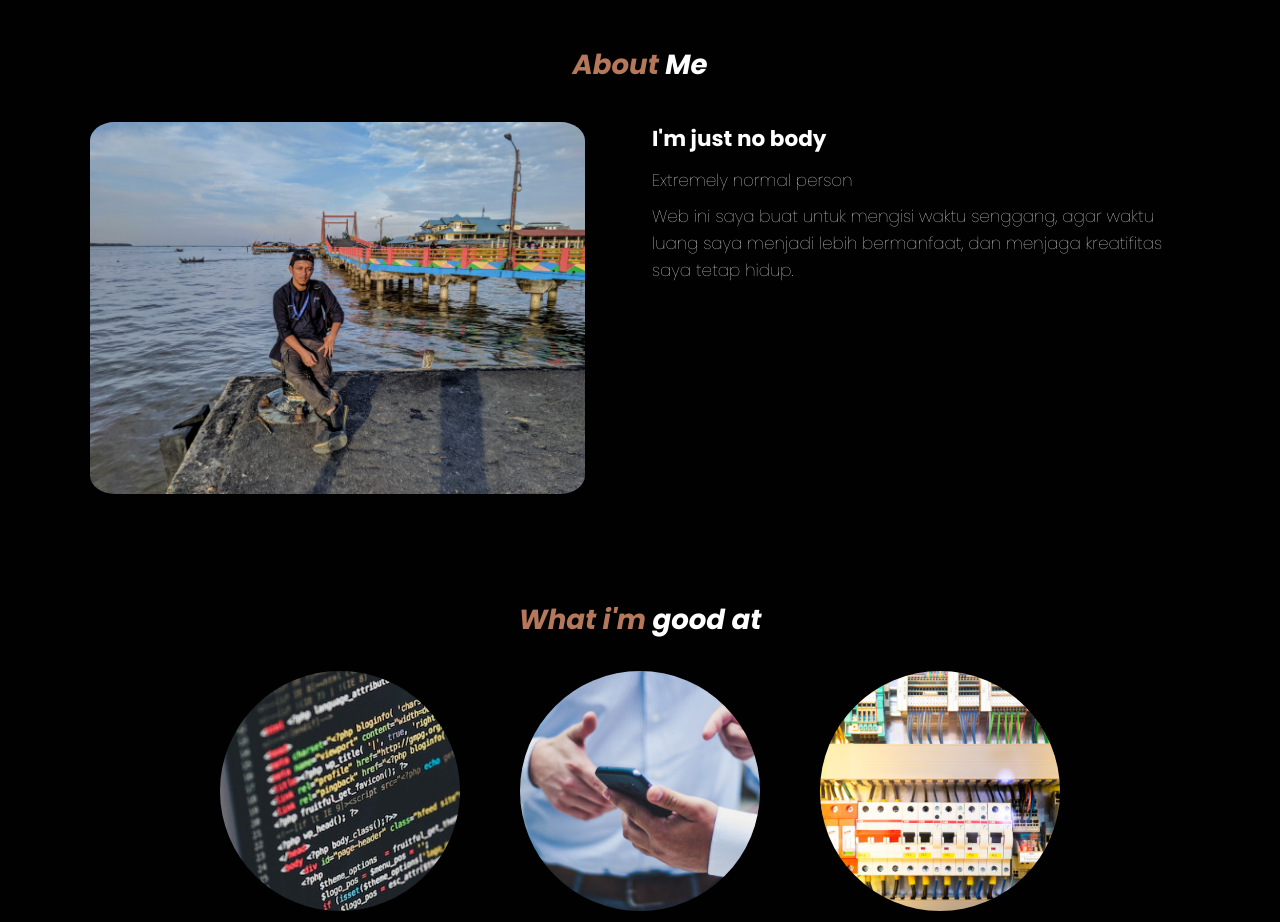
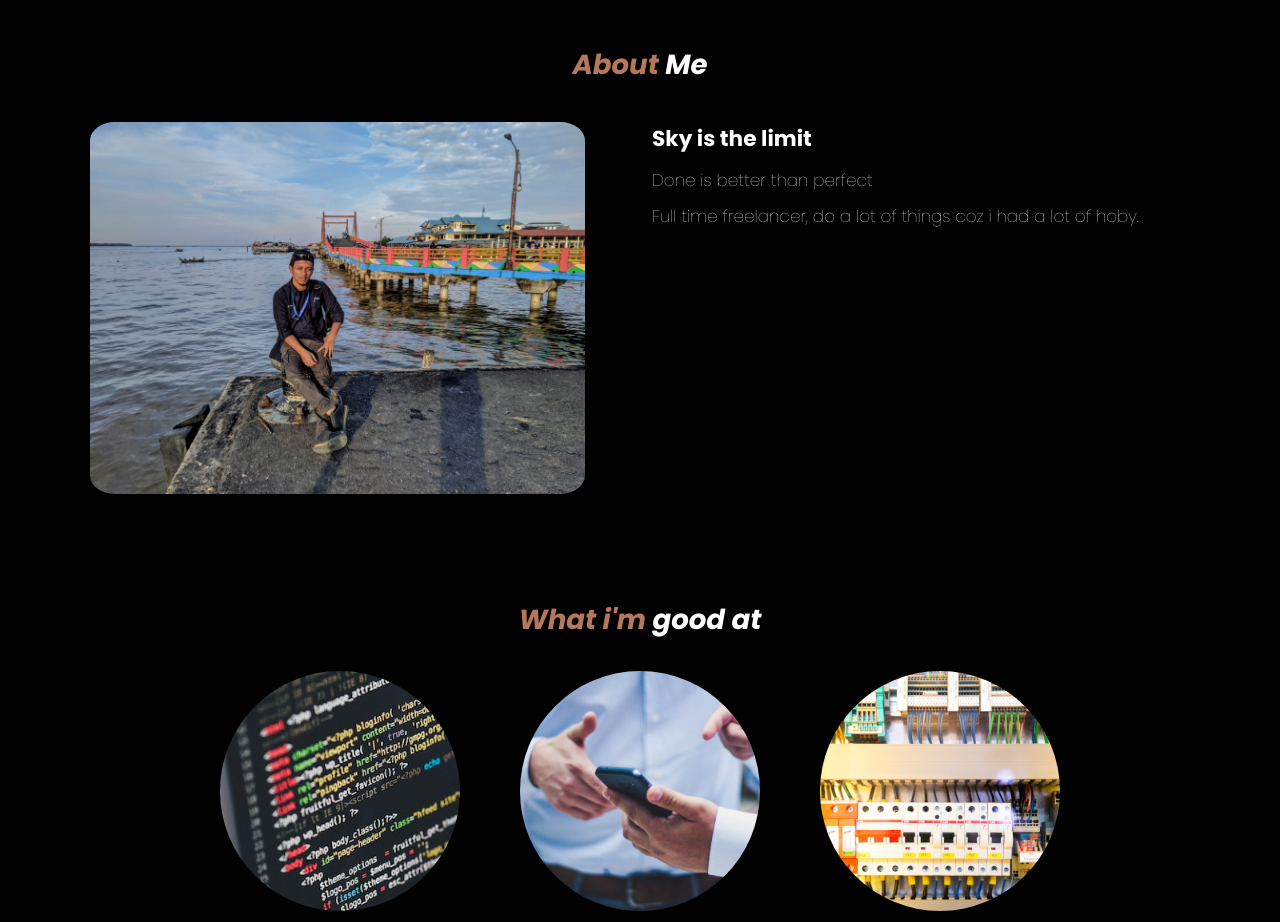
Before and after one commit to mrrahmatt/porto, a plain HTML site: page index.html in a window 1280 px wide. Shown: the part 840-1762 px from the top of the page. Drawn offline with nearby package versions, Linux system fonts and the light colour scheme.

Commit message:
update about me bio

```diff
--- a/index.html
+++ b/index.html
@@ -63,12 +63,10 @@
           <img src="img/about-me.jpg" alt="About Me" />
         </div>
         <div class="content">
-          <h3>I'm just no body</h3>
-          <p>Extremely normal person</p>
+          <h3>Sky is the limit</h3>
+          <p>Done is better than perfect</p>
           <p>
-            Web ini saya buat untuk mengisi waktu senggang, agar waktu luang
-            saya menjadi lebih bermanfaat, dan menjaga kreatifitas saya tetap
-            hidup.
+            Full time freelancer, do a lot of things coz i had a lot of hoby.
           </p>
         </div>
       </div>
```
